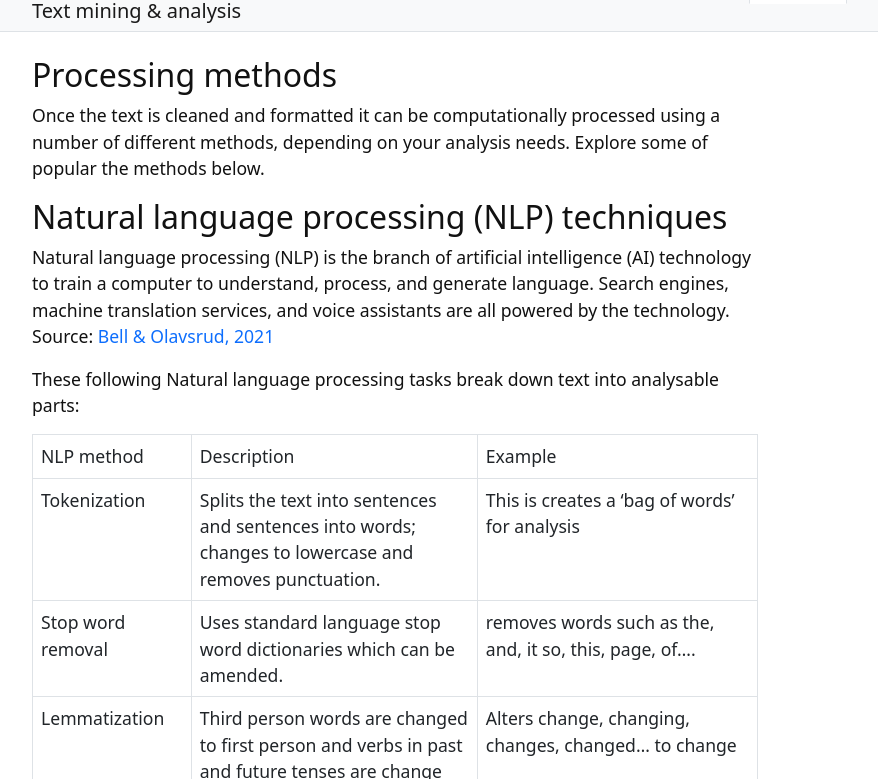
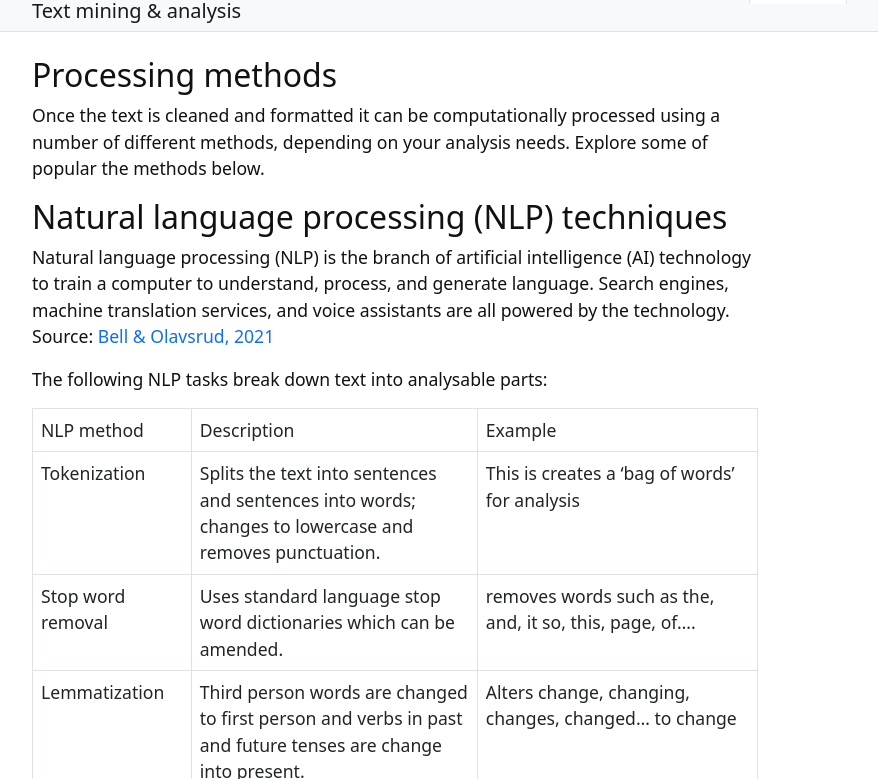
Before and after one commit to GULibrarySandbox/intro-text-mining-analysis-2022, a Jekyll site: the page built from content/7-analyse.md, in a window 1280 px wide and 900 px high, cut to the strip 121-900 px from the top of the window. Shown: the whole strip, without its empty margins (245-1123 px from the left). Built offline with Jekyll 4.4.1, drawn with Linux system fonts in a browser that asks for light colours; some of the changed text lies outside the part shown.

Commit message:
Update 7-analyse.md

```diff
--- a/content/7-analyse.md
+++ b/content/7-analyse.md
@@ -12,7 +12,7 @@ Once the text is cleaned and formatted it can be computationally processed using
 
 Natural language processing (NLP) is the branch of artificial intelligence (AI) technology to train a computer to understand, process, and generate language. Search engines, machine translation services, and voice assistants are all powered by the technology. Source: [Bell & Olavsrud, 2021](https://www.cio.com/article/228501/natural-language-processing-nlp-explained.html view 19-01-2021)
 
-These following Natural language processing tasks break down text into analysable parts:
+The following NLP tasks break down text into analysable parts:
 
 | NLP method | Description | Example |
 | Tokenization |Splits the text into sentences and sentences into words; changes to lowercase and removes punctuation. | This is creates a 'bag of words' for analysis |
```
Also changed, not shown: other parts of content/7-analyse.md (+1 -1 lines).
